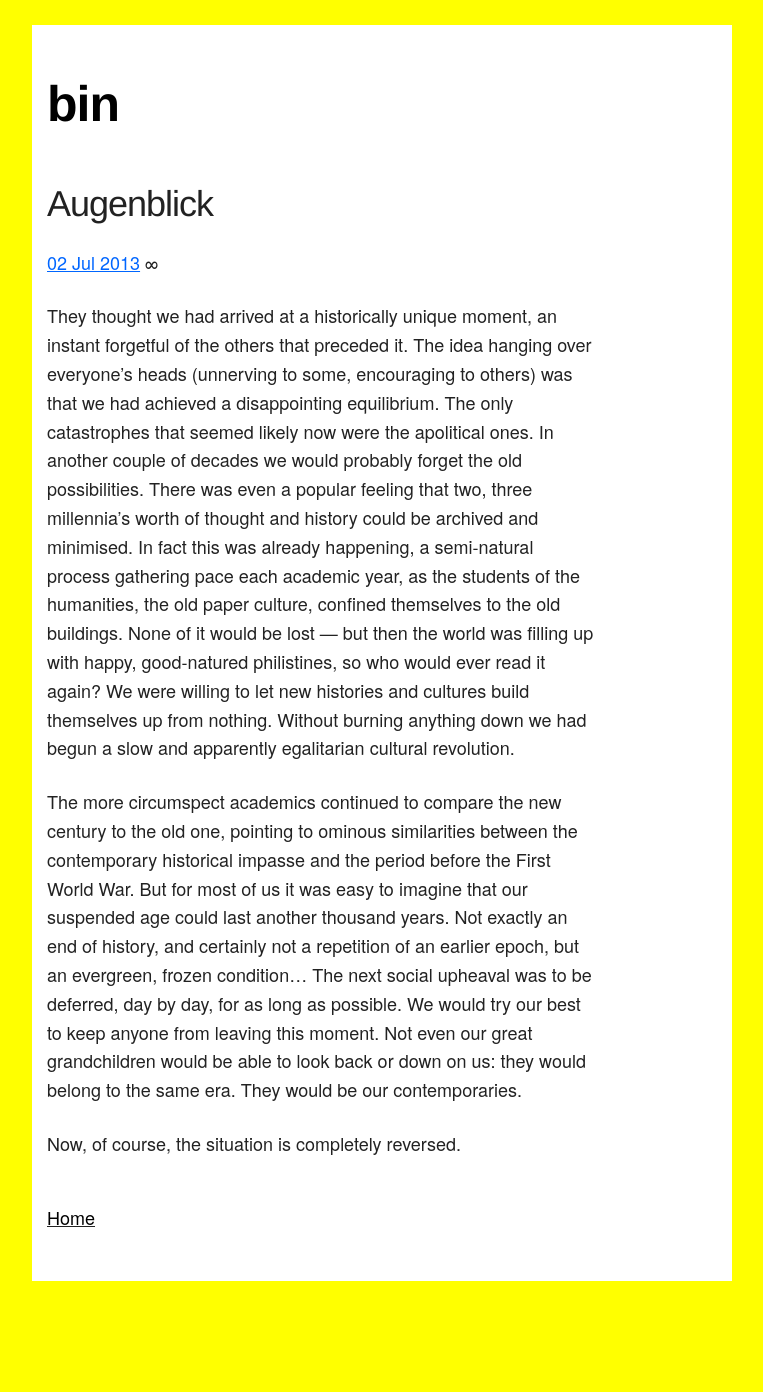
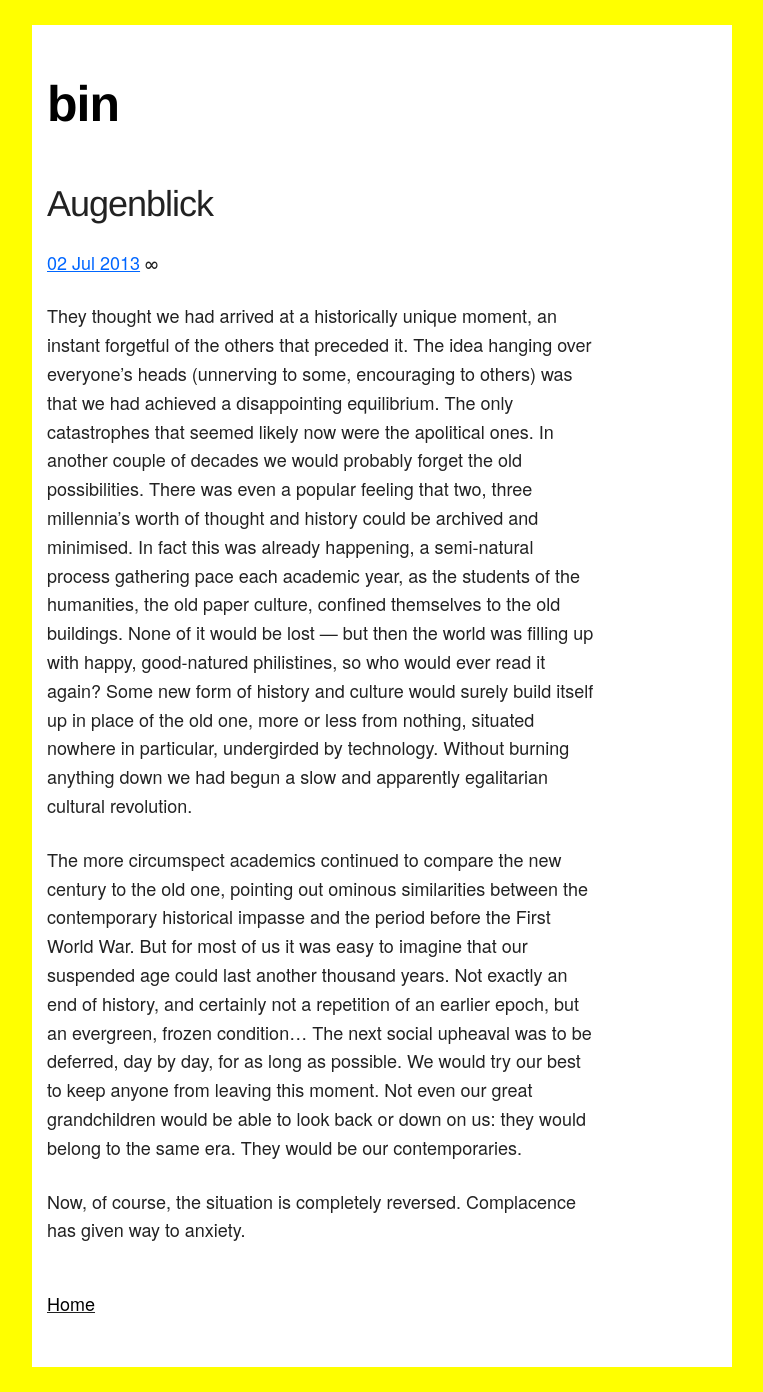
Before and after one commit to mt-trash/mt-trash.github.io, a Jekyll site: the page built from _posts/2013-07-02-augenblick.md, in a window 1280 px wide. Shown: the whole page, without its empty margins (258-1021 px from the left). Built offline with Jekyll 4.4.1, drawn with Linux system fonts in a browser that asks for light colours; before the commit the page ends 1306 px from its top, so only the background shows below that.

Commit message:
new edits

```diff
--- a/_posts/2013-07-02-augenblick.md
+++ b/_posts/2013-07-02-augenblick.md
@@ -5,8 +5,8 @@
 preview: They thought we had arrived at a historically unique moment, an instant forgetful of the others that had preceded it.
 ---
 
-They thought we had arrived at a historically unique moment, an instant forgetful of the others that preceded it. The idea hanging over everyone's heads (unnerving to some, encouraging to others) was that we had achieved a disappointing equilibrium. The only catastrophes that seemed likely now were the apolitical ones. In another couple of decades we would probably forget the old possibilities. There was even a popular feeling that two, three millennia's worth of thought and history could be archived and minimised. In fact this was already happening, a semi-natural process gathering pace each academic year, as the students of the humanities, the old paper culture, confined themselves to the old buildings. None of it would be lost — but then the world was filling up with happy, good-natured philistines, so who would ever read it again? We were willing to let new histories and cultures build themselves up from nothing. Without burning anything down we had begun a slow and apparently egalitarian cultural revolution.
+They thought we had arrived at a historically unique moment, an instant forgetful of the others that preceded it. The idea hanging over everyone's heads (unnerving to some, encouraging to others) was that we had achieved a disappointing equilibrium. The only catastrophes that seemed likely now were the apolitical ones. In another couple of decades we would probably forget the old possibilities. There was even a popular feeling that two, three millennia's worth of thought and history could be archived and minimised. In fact this was already happening, a semi-natural process gathering pace each academic year, as the students of the humanities, the old paper culture, confined themselves to the old buildings. None of it would be lost — but then the world was filling up with happy, good-natured philistines, so who would ever read it again? Some new form of history and culture would surely build itself up in place of the old one, more or less from nothing, situated nowhere in particular, undergirded by technology. Without burning anything down we had begun a slow and apparently egalitarian cultural revolution.
 
-The more circumspect academics continued to compare the new century to the old one, pointing to ominous similarities between the contemporary historical impasse and the period before the First World War. But for most of us it was easy to imagine that our suspended age could last another thousand years. Not exactly an end of history, and certainly not a repetition of an earlier epoch, but an evergreen, frozen condition... The next social upheaval was to be deferred, day by day, for as long as possible. We would try our best to keep anyone from leaving this moment. Not even our great grandchildren would be able to look back or down on us: they would belong to the same era. They would be our contemporaries.
+The more circumspect academics continued to compare the new century to the old one, pointing out ominous similarities between the contemporary historical impasse and the period before the First World War. But for most of us it was easy to imagine that our suspended age could last another thousand years. Not exactly an end of history, and certainly not a repetition of an earlier epoch, but an evergreen, frozen condition... The next social upheaval was to be deferred, day by day, for as long as possible. We would try our best to keep anyone from leaving this moment. Not even our great grandchildren would be able to look back or down on us: they would belong to the same era. They would be our contemporaries.
 
-Now, of course, the situation is completely reversed.
+Now, of course, the situation is completely reversed. Complacence has given way to anxiety.
```
